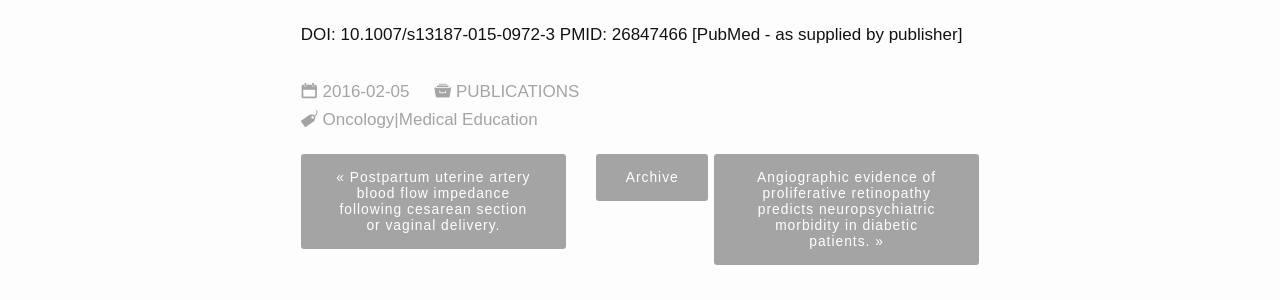
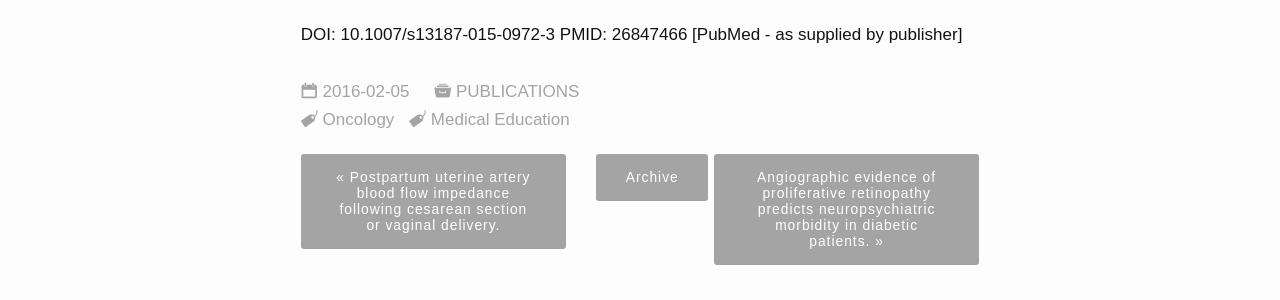
Before and after one commit to vsevkayf/OmarKhayyam, a Jekyll site: the page built from _posts/2016-02-05-141.md, in a window 1280 px wide. Shown: the part 1424-1724 px from the top of the page. Built offline with Jekyll 4.4.1, drawn with Linux system fonts in a browser that asks for light colours; nearby versions of some CDN libraries; some web fonts are replaced.

Commit message:
Update 2016-02-05-141.md

```diff
--- a/_posts/2016-02-05-141.md
+++ b/_posts/2016-02-05-141.md
@@ -9,7 +9,8 @@ teaser: "Granek L(1), Mizrakli Y(2), Ariad S(3), Jotkowitz A(4), Geffen DB(3)."
 categories:
   - Publications
 tags:
-  - Oncology|Medical Education
+  - Oncology
+  - Medical Education
 ---
 
 1. J Cancer Educ. 2016 Feb 5. [Epub ahead of print]
```
